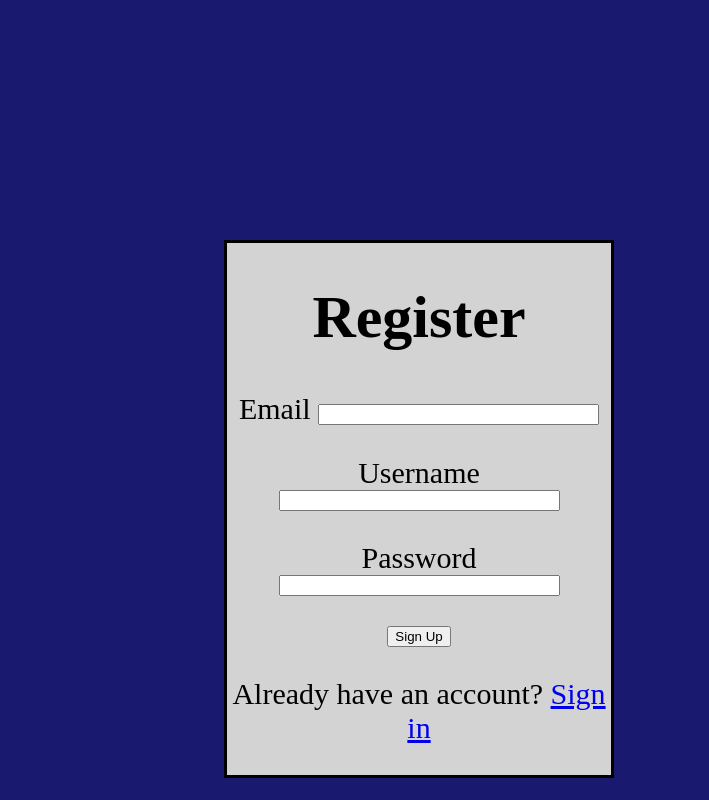
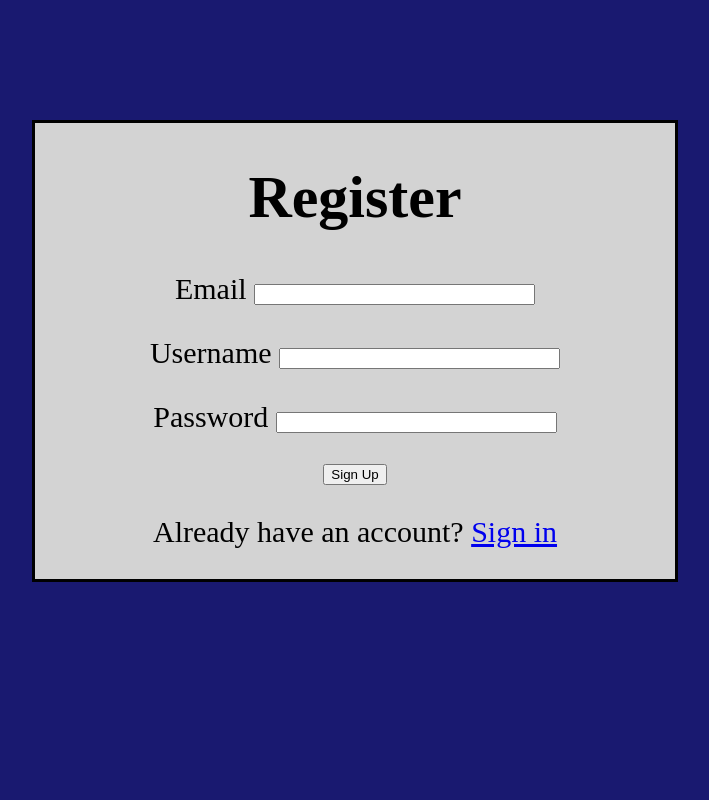
Before and after one commit to Brian1226/Priority-Queue, a Flask app: page /register in a window 1280 px wide. Shown: the whole page, without its empty margins (224-933 px from the left). Run offline with Flask 2, Linux system fonts and the light colour scheme.

Commit message:
Style changes

```diff
--- a/app/templates/registerpage.html
+++ b/app/templates/registerpage.html
@@ -7,9 +7,9 @@
         background-color: lightgray;
         border: solid;
         font-size: 30px;
-        width: 30%;
-        left: 35%;
-        top: 30%;
+        width: 50%;
+        left: 20%;
+        top: 15%;
         position: absolute;
         }
     </style>
```
